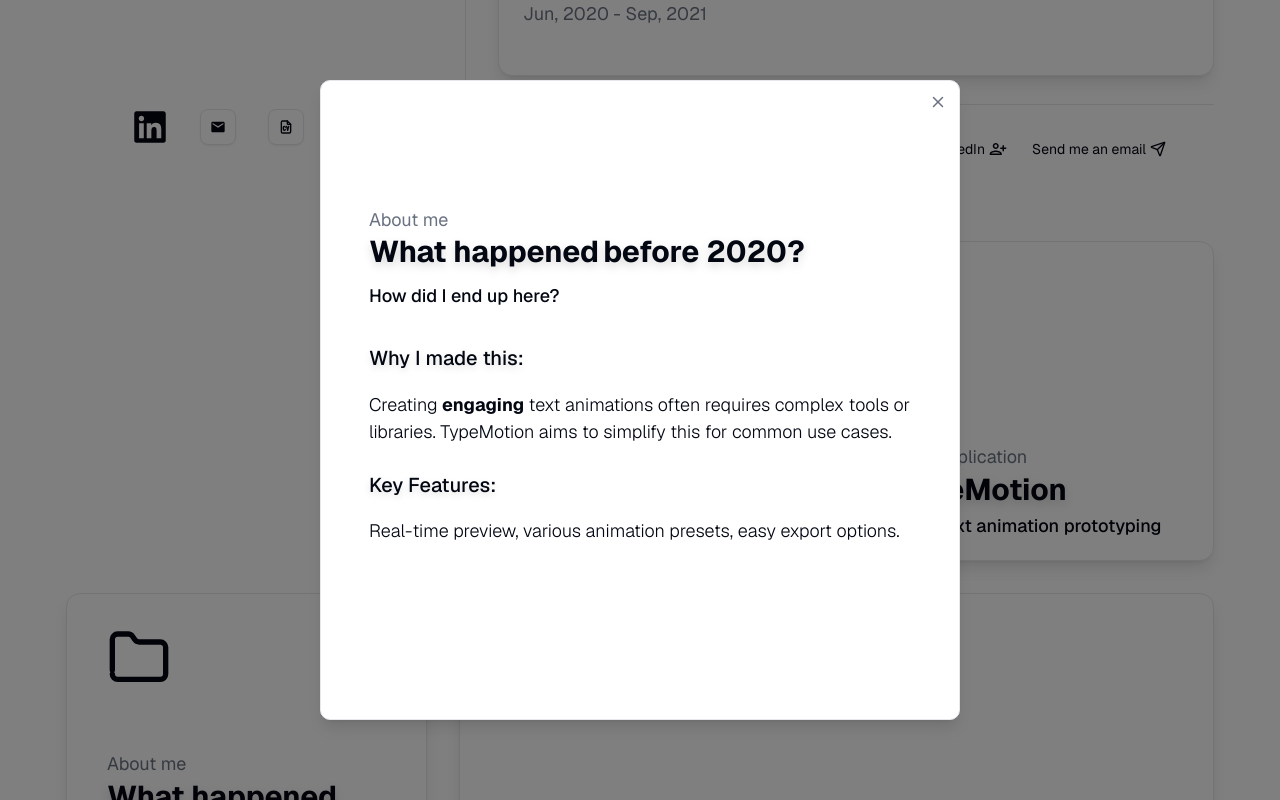
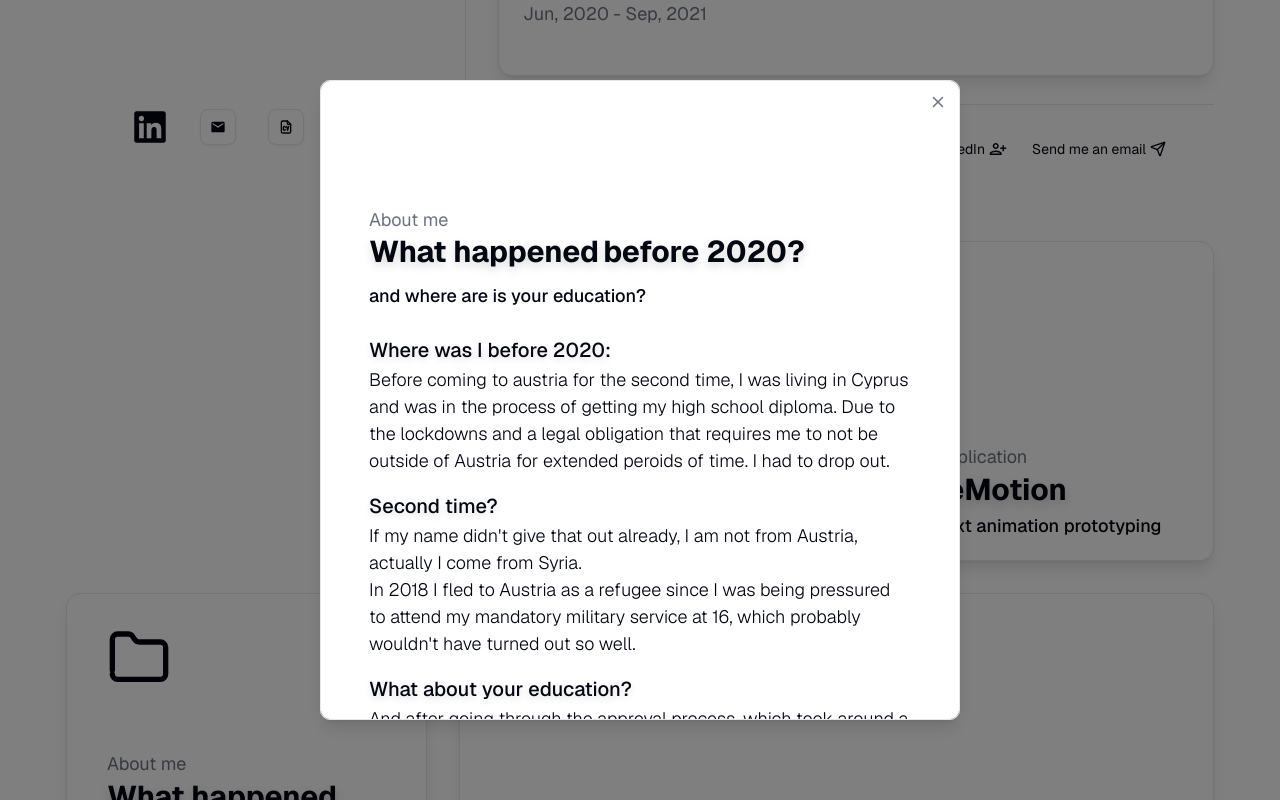
Before and after one commit to HouseinIsProgramming/aMoreElegantPortfolio, a Next.js app: page / in a window 1280 px wide. Both pictures are taken after a click on the element 443 px from the left and 2822 px from the top of the page. Shown: the part 2422-3222 px from the top of the page. Built offline with nearby package versions, Linux system fonts and the light colour scheme.

Commit message:
changing content and fixing spacing

```diff
--- a/components/BentoBoxes.jsx
+++ b/components/BentoBoxes.jsx
@@ -6,9 +6,9 @@ import { MorphingBentocard } from "./morphing-bentocard";
 export const BentoBoxes = () => {
   return (
     <section className="container mb-96 grid-cols-1 sm:grid-cols-2 lg:grid-cols-3 grid gap-8">
+      <MorphingBentocard data={projectsData.before2020} />
+      <MorphingBentocard data={projectsData.typemotion} />
       <MorphingBentocard data={projectsData.interests} />
-      <MorphingBentocard data={projectsData.typemotion} />
-      <MorphingBentocard data={projectsData.before2020} />
       <MorphingBentocard data={projectsData.pixeldoodle} />
     </section>
   );
@@ -73,23 +73,41 @@ const projectsData = {
 
   before2020: {
     id: "before2020",
+    span: 2,
     title: ["What happened", "before 2020?"],
     tag: "About me",
-    subtitle: "How did I end up here?",
-    hoverText: "Find out how programming has changed my life.",
+    subtitle: "and where are is your education?",
+    hoverText: "Find out more about my story, and how I ended up in austria",
     link1Href: "#", // Replace with actual primary link (e.g., Live Site)
     link2Href: "#", // Replace with actual secondary link (e.g., GitHub)
     details: [
       {
-        heading: "Why I made this:",
+        heading: "Where was I before 2020:",
         paragraphs: [
-          "Creating **engaging** text animations often requires complex tools or libraries. TypeMotion aims to simplify this for common use cases.",
+          "Before coming to austria for the second time, I was living in Cyprus and was in the process of getting my high school diploma. Due to the lockdowns and a legal obligation that requires me to not be outside of Austria for extended peroids of time. I had to drop out.",
         ],
       },
       {
-        heading: "Key Features:",
+        heading: "Second time?",
         paragraphs: [
-          "Real-time preview, various animation presets, easy export options.",
+          `If my name didn't give that out already, I am not from Austria, actually I come from Syria.
+          In 2018 I fled to Austria as a refugee since I was being pressured to attend my mandatory military service at 16, which probably wouldn't have turned out so well.`,
+        ],
+      },
+      {
+        heading: "What about your education?",
+        paragraphs: [
+          `And after going through the approval process, which took around a year of waiting around, I tried attending school, which only made me realise that there is no way that I will be done in reasonable time frame. I was pushed back 2 years and still learn the language, so I would have had about 4 years when I actually was only missing 1.`,
+          `So I decided to go to Cyprus and try to finish my school there, since I attended international schools my entire life, english was not a problem. which sadly also didn't turn out well like I mentioned already.`,
+        ],
+      },
+      {
+        heading: "Does it suck?",
+        paragraphs: [
+          `Oh yes it does, I was the top student for pretty much the whole time that I was in school, and I have nothing to show for it.
+          But I am not the only one who went through this, and it taught me a lot in the process.`,
+          `I am just glad that I am provided good living conditions and the opportunity to purse my passions.
+          My glass will always be half full (the other half is also full, just with air).`,
         ],
       },
     ],
@@ -97,7 +115,6 @@ const projectsData = {
 
   interests: {
     id: "interests",
-    span: 2,
     title: ["What happened", "before 2020?"],
     tag: "About me",
     subtitle: "How did I end up here?",
--- a/components/morphing-bentocard.jsx
+++ b/components/morphing-bentocard.jsx
@@ -169,10 +169,10 @@ export const MorphingBentocard = (props) => {
                       <div className="mt-8 flex flex-col gap-6">
                         {props.data.details.map((section, i) => (
                           <div key={i}>
-                            <h3 className="text-lg font-semibold mb-2">
+                            <h3 className="text-lg font-semibold !leading-4">
                               {section.heading}
                             </h3>
-                            <div className="flex flex-col gap-3 text-sm font-light">
+                            <div className="!leading-0 text-sm font-light">
                               {section.paragraphs.map((text, j) => (
                                 <ReactMarkdown key={j}>{text}</ReactMarkdown>
                               ))}
```
